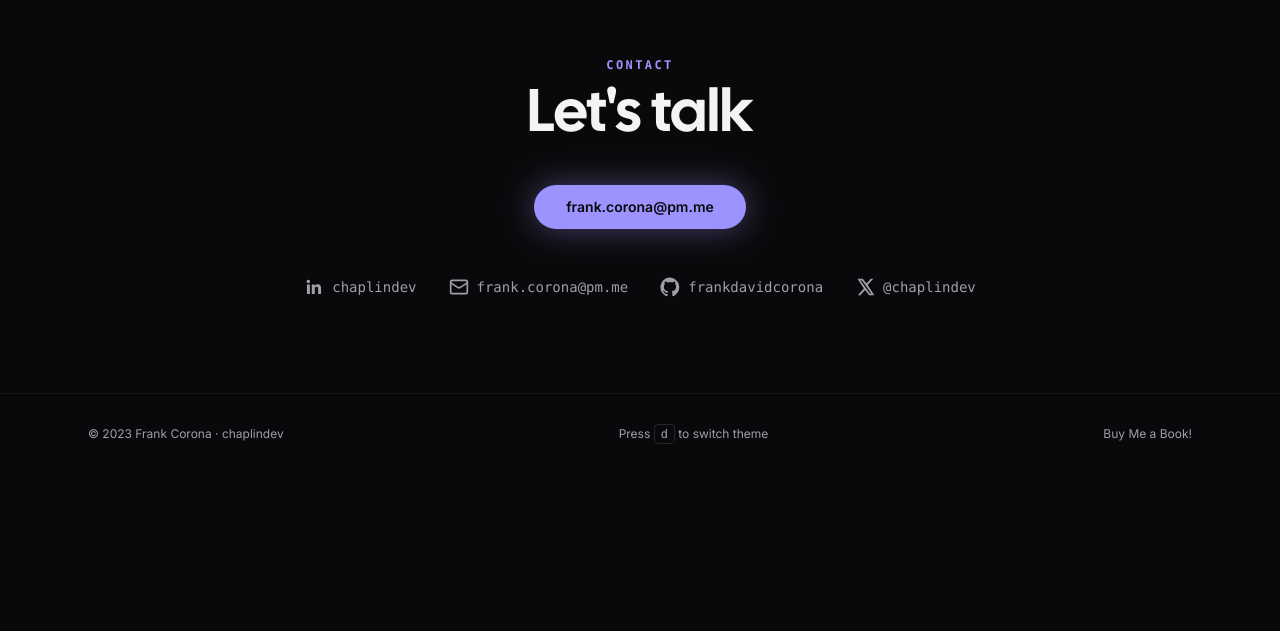
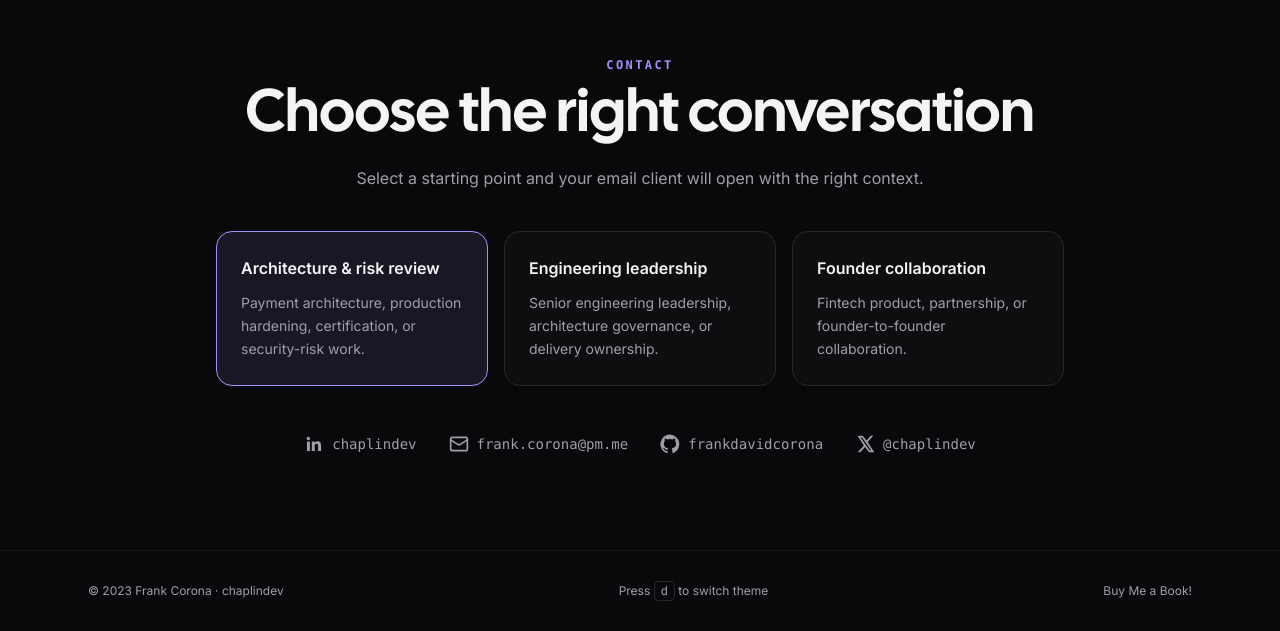
Before and after one commit to frankdavidcorona/chaplindev.com, a Next.js app: page / in a window 1280 px wide. Shown: the part 5392-6023 px from the top of the page. Before the commit the page ends 5866 px from the top, so only its background shows below. Built offline with nearby package versions, Linux system fonts and the light colour scheme; what tailwindcss-debug-screens would draw is missing.

Commit message:
feat(contact): add intent paths and funnel tracking

```diff
--- a/app/components/contact-footer.tsx
+++ b/app/components/contact-footer.tsx
@@ -1,4 +1,6 @@
 import { Mail } from 'lucide-react';
+
+import { TrackedLink } from './tracked-link';
 
 import type { SVGProps } from 'react';
 
@@ -43,24 +45,52 @@ const socials = [
     href: 'https://www.linkedin.com/in/chaplindev/',
     label: 'LinkedIn',
     handle: 'chaplindev',
+    network: 'linkedin',
   },
   {
     icon: <Mail size={20} aria-hidden='true' />,
     href: 'mailto:frank.corona@pm.me',
     label: 'Email',
     handle: 'frank.corona@pm.me',
+    network: 'email',
   },
   {
     icon: <GitHubIcon />,
     href: 'https://github.com/frankdavidcorona',
     label: 'GitHub',
     handle: 'frankdavidcorona',
+    network: 'github',
   },
   {
     icon: <XIcon />,
     href: 'https://twitter.com/chaplindev',
     label: 'X (Twitter)',
     handle: '@chaplindev',
+    network: 'x',
+  },
+];
+
+const contactIntents = [
+  {
+    label: 'Architecture & risk review',
+    copy: 'Payment architecture, production hardening, certification, or security-risk work.',
+    subject: 'Payment platform architecture inquiry',
+    intent: 'architecture-review',
+    primary: true,
+  },
+  {
+    label: 'Engineering leadership',
+    copy: 'Senior engineering leadership, architecture governance, or delivery ownership.',
+    subject: 'Engineering leadership opportunity',
+    intent: 'engineering-leadership',
+    primary: false,
+  },
+  {
+    label: 'Founder collaboration',
+    copy: 'Fintech product, partnership, or founder-to-founder collaboration.',
+    subject: 'Founder collaboration',
+    intent: 'founder-collaboration',
+    primary: false,
   },
 ];
 
@@ -78,27 +108,51 @@ export function ContactSection() {
         id='contact-heading'
         className='font-display mt-3 text-4xl text-zinc-100 sm:text-6xl'
       >
-        Let&apos;s talk
+        Choose the right conversation
       </h2>
-      <a
-        href='mailto:frank.corona@pm.me'
-        className='bg-accent shadow-accent/40 hover:bg-accent/90 mt-10 inline-flex rounded-full px-8 py-3 text-sm font-semibold text-zinc-950 shadow-[0_0_32px] duration-200'
-      >
-        frank.corona@pm.me
-      </a>
+      <p className='mx-auto mt-5 max-w-2xl text-sm leading-relaxed text-zinc-400 sm:text-base'>
+        Select a starting point and your email client will open with the right
+        context.
+      </p>
+      <div className='mt-10 grid gap-4 text-left md:grid-cols-3'>
+        {contactIntents.map(contactIntent => (
+          <TrackedLink
+            key={contactIntent.intent}
+            href={`mailto:frank.corona@pm.me?subject=${encodeURIComponent(contactIntent.subject)}`}
+            eventName='Contact Intent'
+            eventProperties={{ intent: contactIntent.intent }}
+            className={`rounded-2xl border p-6 duration-200 focus-visible:outline-2 focus-visible:outline-offset-4 ${
+              contactIntent.primary
+                ? 'border-accent bg-accent/10 hover:bg-accent/15 focus-visible:outline-accent'
+                : 'border-zinc-800 bg-zinc-900/40 hover:border-zinc-600 hover:bg-zinc-900/70 focus-visible:outline-zinc-400'
+            }`}
+          >
+            <span className='block text-base font-semibold text-zinc-100'>
+              {contactIntent.label}
+            </span>
+            <span className='mt-3 block text-sm leading-relaxed text-zinc-400'>
+              {contactIntent.copy}
+            </span>
+          </TrackedLink>
+        ))}
+      </div>
       <ul className='mt-12 flex flex-wrap items-center justify-center gap-x-8 gap-y-4'>
         {socials.map(social => (
           <li key={social.href}>
-            <a
+            <TrackedLink
               href={social.href}
-              target='_blank'
-              rel='noopener noreferrer'
+              eventName='Outbound Profile'
+              eventProperties={{ network: social.network }}
+              target={social.network === 'email' ? undefined : '_blank'}
+              rel={
+                social.network === 'email' ? undefined : 'noopener noreferrer'
+              }
               title={social.label}
               className='flex items-center gap-2 text-sm text-zinc-400 duration-200 hover:text-zinc-100'
             >
               {social.icon}
               <span className='font-mono'>{social.handle}</span>
-            </a>
+            </TrackedLink>
           </li>
         ))}
       </ul>
--- a/app/components/hero.tsx
+++ b/app/components/hero.tsx
@@ -1,6 +1,7 @@
 import Link from 'next/link';
 
 import Particles from './particles';
+import { TrackedLink } from './tracked-link';
 
 export function Hero() {
   return (
@@ -49,18 +50,28 @@ export function Hero() {
           .
         </p>
         <div className='animate-fade-in mt-10 flex flex-wrap items-center justify-center gap-4'>
-          <a
+          <TrackedLink
             href='#experience'
+            eventName='Portfolio CTA'
+            eventProperties={{
+              location: 'hero',
+              intent: 'view-experience',
+            }}
             className='bg-accent shadow-accent/40 hover:bg-accent/90 rounded-full px-6 py-2.5 text-sm font-semibold text-zinc-950 shadow-[0_0_24px] duration-200'
           >
             View payment platform work
-          </a>
-          <a
+          </TrackedLink>
+          <TrackedLink
             href='#contact'
+            eventName='Portfolio CTA'
+            eventProperties={{
+              location: 'hero',
+              intent: 'platform-inquiry',
+            }}
             className='rounded-full border border-zinc-700 px-6 py-2.5 text-sm font-semibold text-zinc-200 duration-200 hover:border-zinc-500 hover:text-white'
           >
             Discuss a platform challenge
-          </a>
+          </TrackedLink>
         </div>
       </div>
     </header>
--- a/app/components/site-nav.tsx
+++ b/app/components/site-nav.tsx
@@ -1,5 +1,7 @@
 'use client';
 import { useEffect, useRef, useState } from 'react';
+
+import { TrackedLink } from './tracked-link';
 
 const links = [
   { name: 'About', href: '#about' },
@@ -55,12 +57,17 @@ export function SiteNav() {
                 {link.name}
               </a>
             ))}
-            <a
+            <TrackedLink
               href='#contact'
+              eventName='Portfolio CTA'
+              eventProperties={{
+                location: 'navigation',
+                intent: 'platform-inquiry',
+              }}
               className='border-accent-muted text-accent hover:border-accent rounded-full border px-4 py-1.5 text-sm font-semibold duration-200'
             >
               Discuss a platform challenge
-            </a>
+            </TrackedLink>
           </div>
         </nav>
       </div>
--- /dev/null
+++ b/app/components/tracked-link.tsx
@@ -0,0 +1,32 @@
+'use client';
+
+import { track } from '@vercel/analytics/react';
+
+import type { AnchorHTMLAttributes } from 'react';
+
+type EventProperties = Record<string, string | number | boolean | null>;
+
+type TrackedLinkProps = AnchorHTMLAttributes<HTMLAnchorElement> & {
+  eventName: string;
+  eventProperties?: EventProperties;
+};
+
+export function TrackedLink({
+  eventName,
+  eventProperties,
+  onClick,
+  ...anchorProps
+}: TrackedLinkProps) {
+  return (
+    <a
+      {...anchorProps}
+      onClick={event => {
+        onClick?.(event);
+
+        if (!event.defaultPrevented) {
+          track(eventName, eventProperties);
+        }
+      }}
+    />
+  );
+}
```
